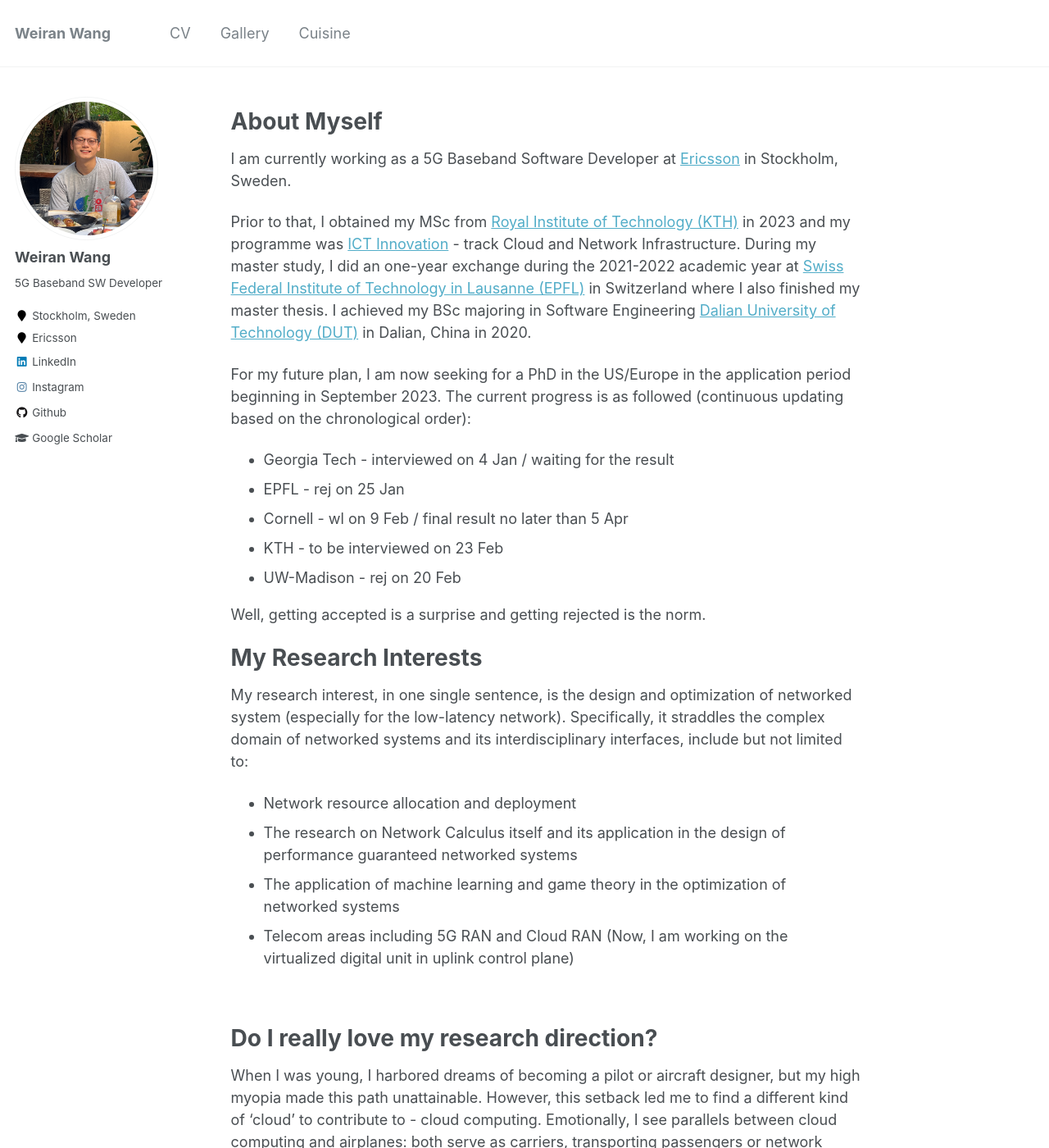
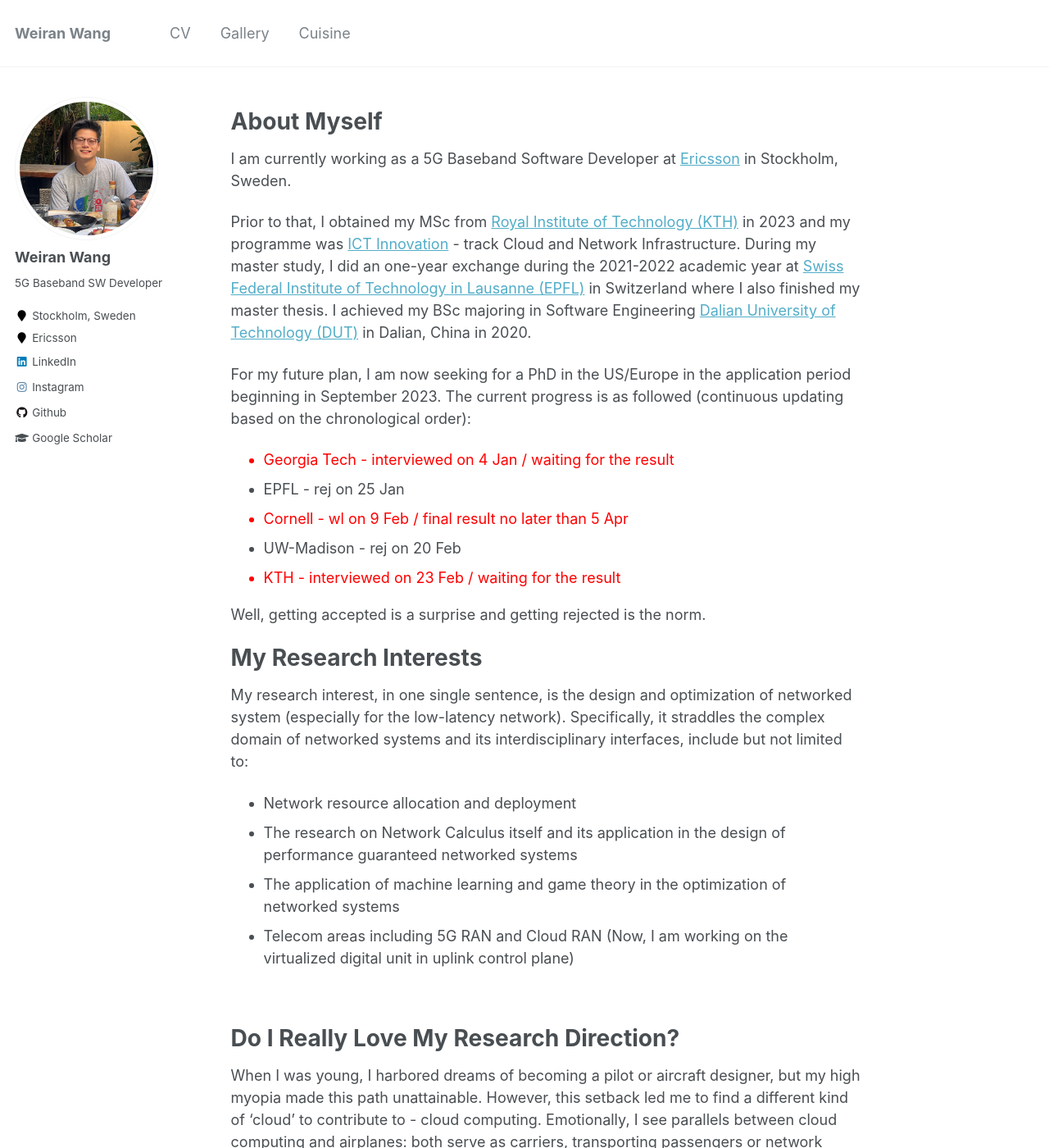
Before and after one commit to wangweiran0129/wangweiran0129.github.io, a Jekyll site: the page built from _pages/about.md, in a window 1280 px wide and 1400 px high. Shown: the whole window at 82% size. Built offline with Jekyll 4.4.1, drawn with Linux system fonts in a browser that asks for light colours.

Commit message:
Update my application status

```diff
--- a/_pages/about.md
+++ b/_pages/about.md
@@ -16,11 +16,11 @@ Prior to that, I obtained my MSc from [Royal Institute of Technology (KTH)](http
 For my future plan, I am now seeking for a PhD in the US/Europe in the application period beginning in September 2023.
 The current progress is as followed (continuous updating based on the chronological order):
 <ul id="application_status">
-  <li>Georgia Tech - interviewed on 4 Jan / waiting for the result</li>
+  <li style="color:red">Georgia Tech - interviewed on 4 Jan / waiting for the result</li>
   <li>EPFL - rej on 25 Jan</li>
-  <li>Cornell - wl on 9 Feb / final result no later than 5 Apr</li>
-  <li>KTH - to be interviewed on 23 Feb</li>
+  <li style="color:red">Cornell - wl on 9 Feb / final result no later than 5 Apr</li>
   <li>UW-Madison - rej on 20 Feb</li>
+  <li style="color:red">KTH - interviewed on 23 Feb / waiting for the result</li>
 </ul>
 Well, getting accepted is a surprise and getting rejected is the norm.
 <br>
@@ -35,7 +35,7 @@ My research interest, in one single sentence, is the design and optimization of
 </ul>
 <br>
 
-<h1>Do I really love my research direction?</h1>
+<h1>Do I Really Love My Research Direction?</h1>
 When I was young, I harbored dreams of becoming a pilot or aircraft designer, but my high myopia made this path unattainable. However, this setback led me to find a different kind of ‘cloud’ to contribute to - cloud computing. Emotionally, I see parallels between cloud computing and airplanes: both serve as carriers, transporting passengers or network packets from sources to destinations. My curiosity extends beyond the technicalities of the human element - how these journeys impact people’s lives and emotions. I recall a poignant moment on a flight where a passenger behind me wept over a relative’s health issue. It was then that I wished I could have the ability to build faster networked systems, capable of conveying human sentiments and concerns more swiftly. This experience fueled my aspiration for cloud computing to evolve beyond a mere technological marvel. I envision it as a medium that not only enhances efficiency but also connects and empathizes with human emotions.
 <br>
 <br>
```
